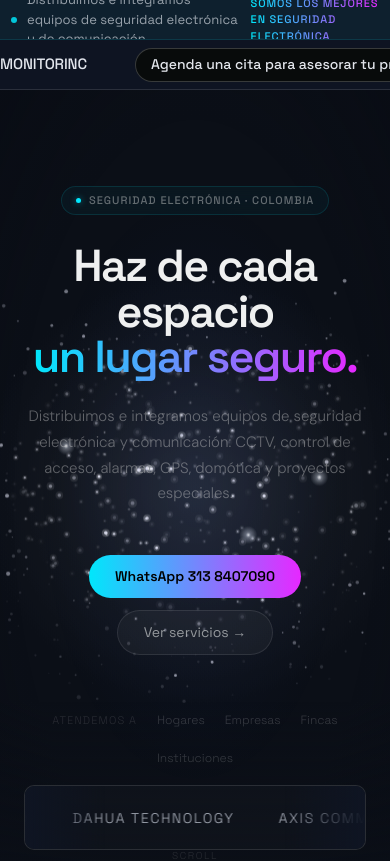
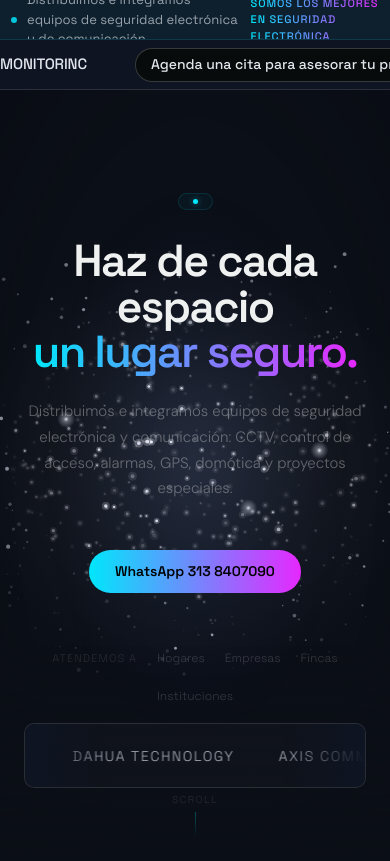
Before and after one commit to diegohinm/monitorinc, a Next.js app: page / in a window 390 px wide. Shown: the top 861 px of the page. Built offline with nearby package versions, Linux system fonts and the light colour scheme.

Commit message:
tweak(hero): remove badge text + remove services button + responsive brands marquee

```diff
--- a/app/globals.css
+++ b/app/globals.css
@@ -973,6 +973,13 @@ h1, h2, h3, h4, .font-sans {
     grid-template-columns: 1fr !important;
   }
 
+  /* Brands marquee in hero: reduce height and fade width */
+  .m-marquee { padding: 14px 0; }
+  .m-marquee::before,
+  .m-marquee::after { width: 42px; }
+  .m-marquee__track { gap: 26px; padding: 0 18px; animation-duration: 20s; }
+  .m-marquee__item { font-size: 12px; letter-spacing: 0.10em; }
+
   /* Testimonials: 1 col */
   .wrap [style*="repeat(3, 1fr)"] {
     grid-template-columns: 1fr !important;
--- a/components/hero/Hero.tsx
+++ b/components/hero/Hero.tsx
@@ -87,18 +87,7 @@ export function Hero() {
               flexShrink: 0,
             }}
           />
-          <span
-            style={{
-              fontSize: 11,
-              fontFamily: 'var(--font-sans)',
-              fontWeight: 500,
-              color: 'rgba(214, 216, 216, 0.44)',
-              letterSpacing: '0.09em',
-              textTransform: 'uppercase',
-            }}
-          >
-            Seguridad electrónica · Colombia
-          </span>
+
         </div>
 
         {/* Headline */}
@@ -174,24 +163,7 @@ export function Hero() {
           >
             WhatsApp 313&nbsp;8407090
           </a>
-          <a
-            href="#servicios"
-            style={{
-              display: 'inline-flex',
-              alignItems: 'center',
-              padding: '11px 26px',
-              borderRadius: 999,
-              background: 'rgba(242, 244, 245, 0.04)',
-              border: '1px solid rgba(242, 244, 245, 0.10)',
-              color: 'rgba(214, 216, 216, 0.65)',
-              fontFamily: 'var(--font-sans)',
-              fontSize: 14,
-              fontWeight: 400,
-              textDecoration: 'none',
-            }}
-          >
-            Ver servicios →
-          </a>
+
         </div>
 
         {/* Client strip — supporting texture, not competing content */}
```
